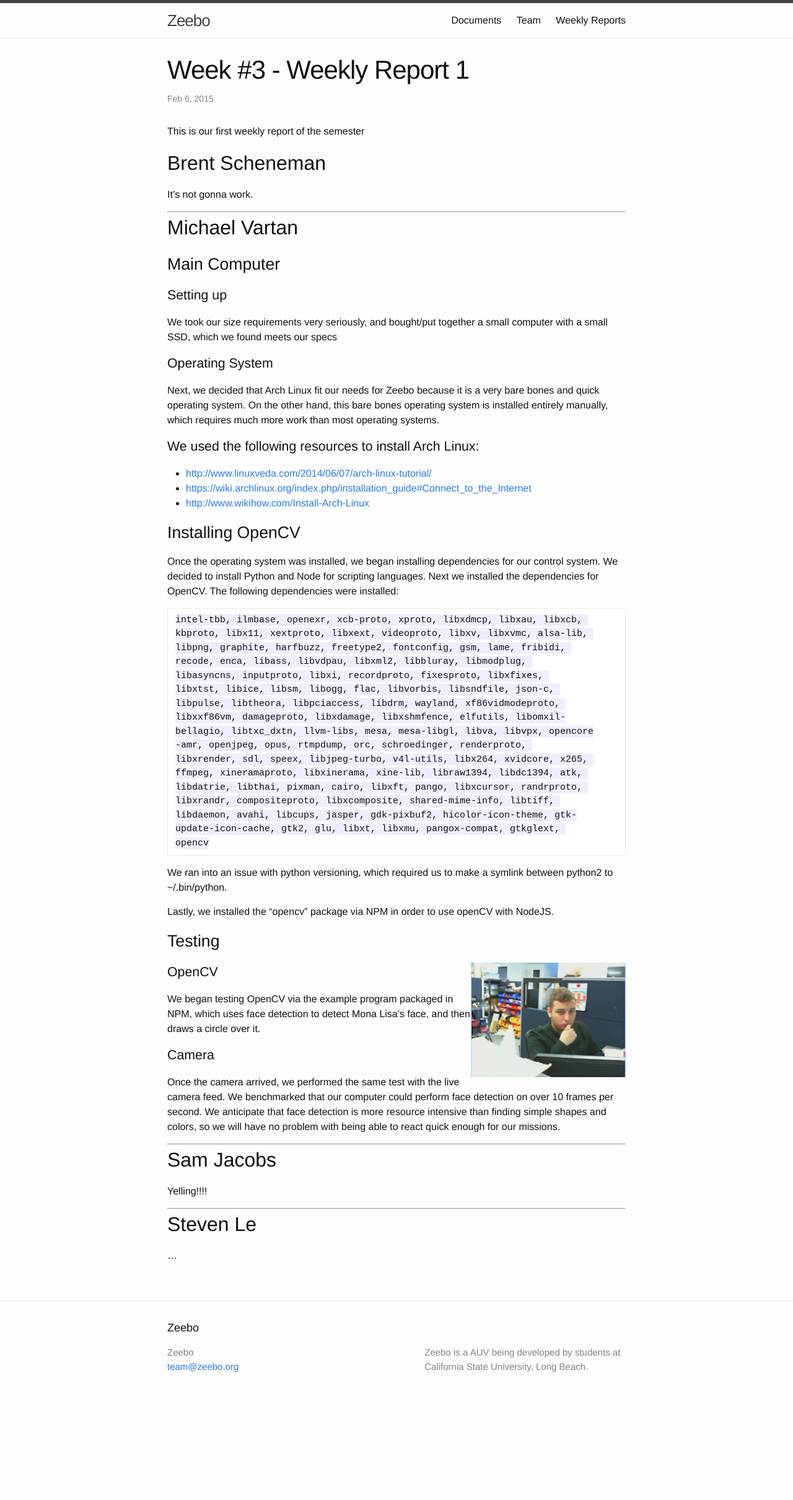
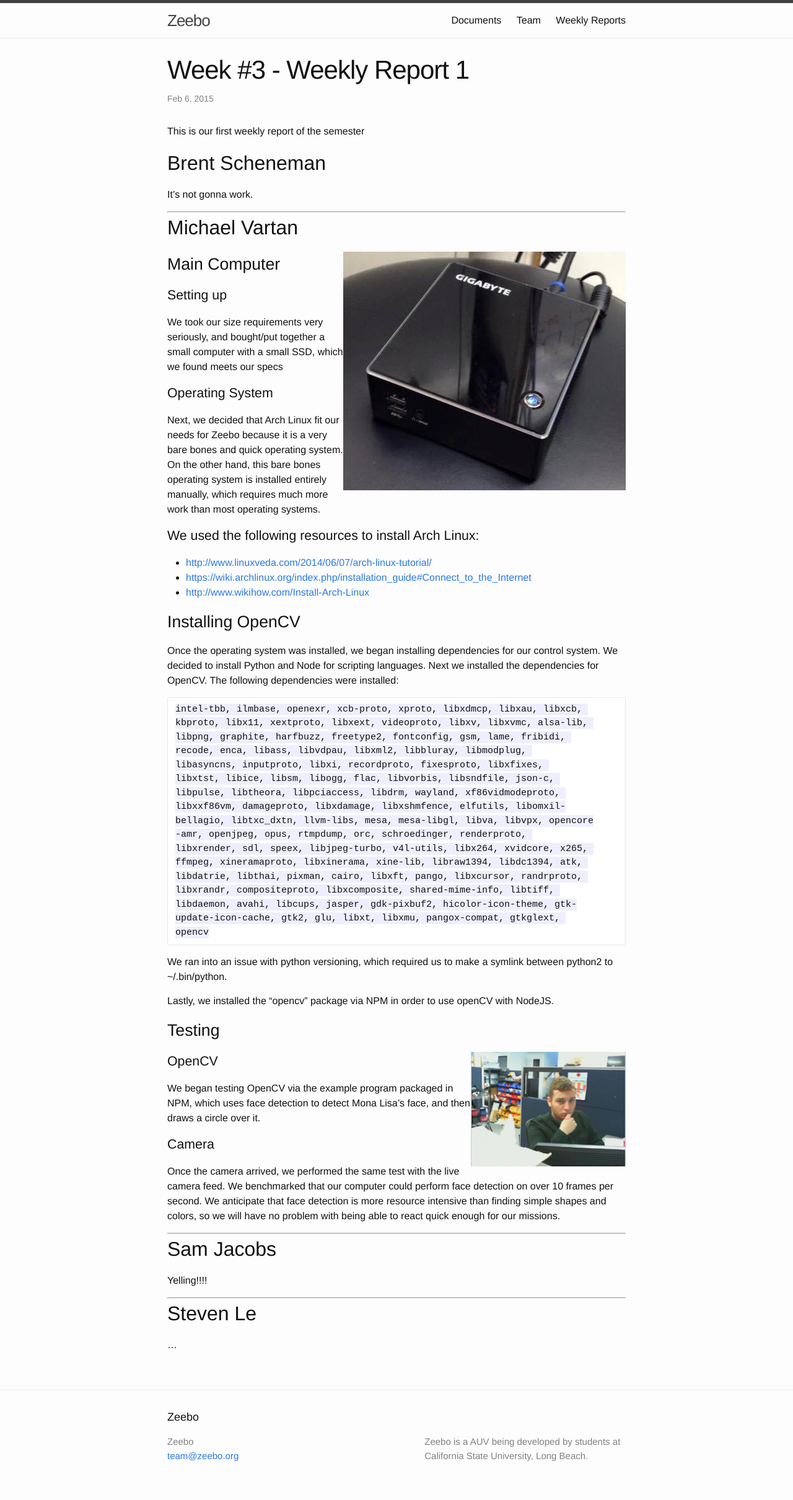
Before and after one commit to vartan/Xeebo, a Jekyll site: the page built from _posts/2015-02-06-weekly-report-week-3.md, in a window 1280 px wide. Shown: the whole page at 62% size. Built offline with Jekyll 4.4.1, drawn with Linux system fonts in a browser that asks for light colours; comment, search, counter and statistics services are not loaded; before the commit the page ends 2276 px from its top, so only the background shows below that.

Commit message:
added computer pic

```diff
--- a/_posts/2015-02-06-weekly-report-week-3.md
+++ b/_posts/2015-02-06-weekly-report-week-3.md
@@ -13,6 +13,7 @@ It's not gonna work.
 ---
 
 #Michael Vartan
+![Computer](/images/zeebo_computer.jpg)
 
 ##Main Computer
 
```
Also changed, not shown: images/zeebo_computer.jpg (added).
